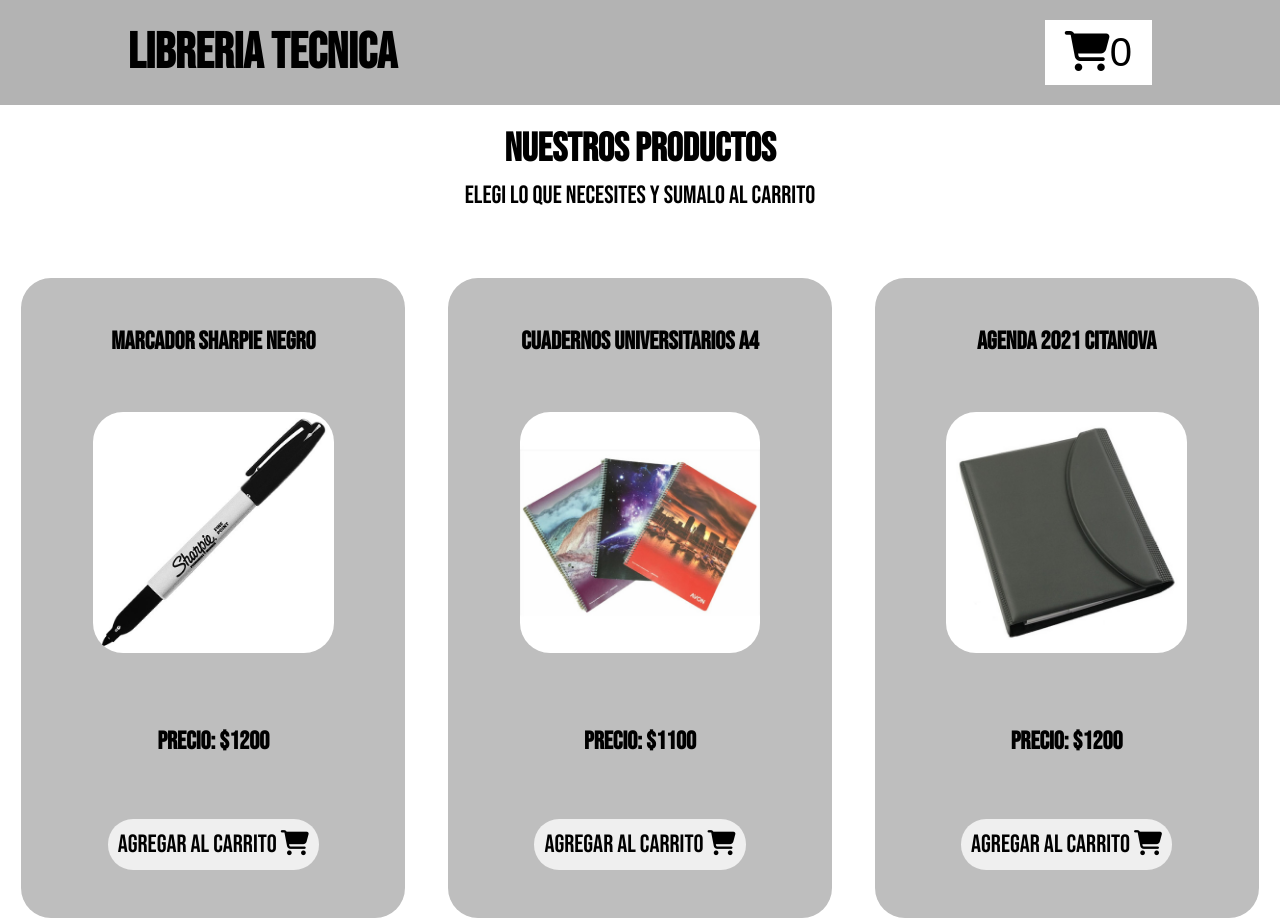
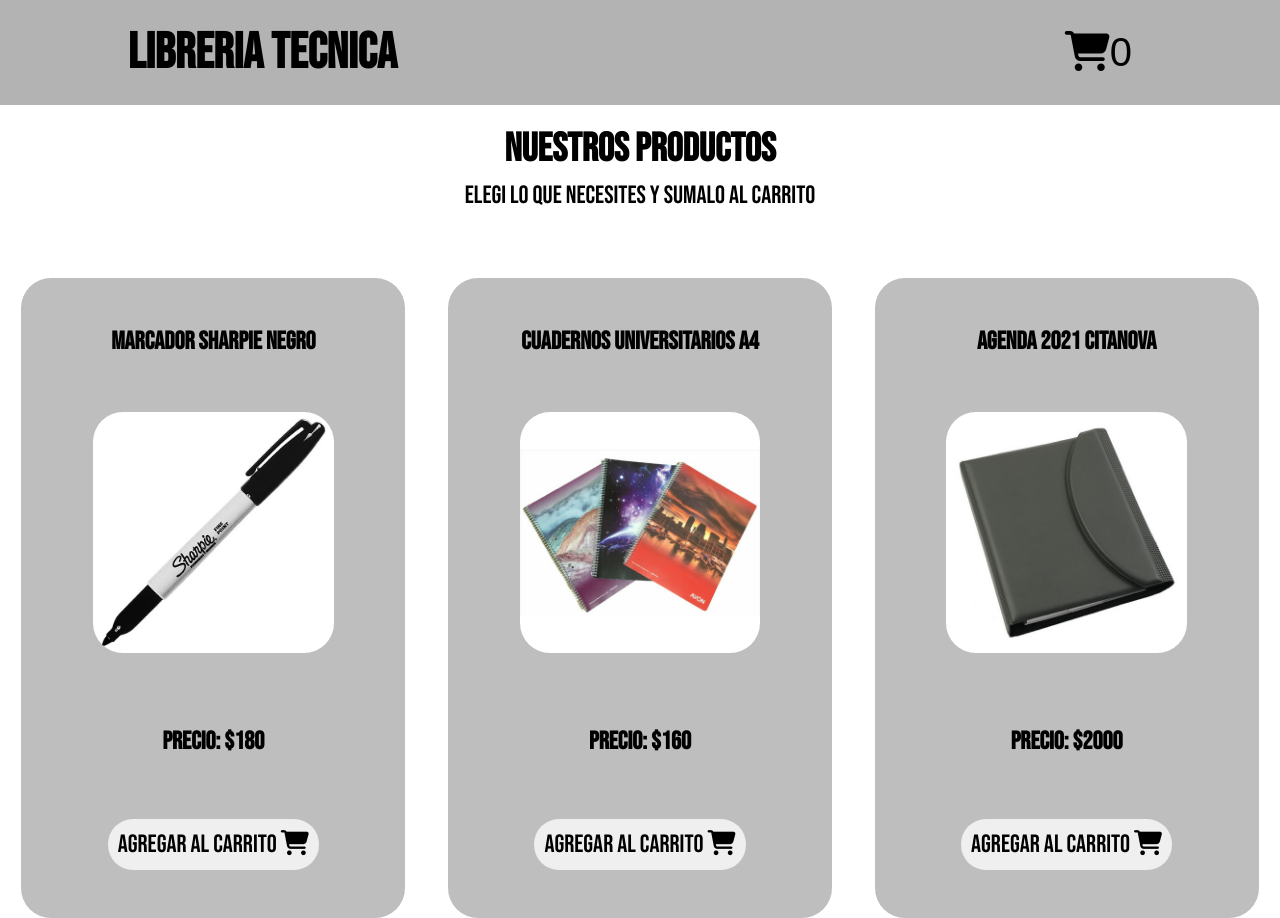
Before and after one commit to matiasfeliu92/Web-Libreria-Tecnica-ACTUALIZADO-, a plain HTML site: page WEB LIBRERIA VERSION 2/index.html in a window 1280 px wide. Shown: the top 918 px of the page. Drawn offline with Linux system fonts and the light colour scheme.

Commit message:
avances segunda entrega final

```diff
--- a/WEB LIBRERIA VERSION 2/app.js
+++ b/WEB LIBRERIA VERSION 2/app.js
@@ -31,11 +31,6 @@
 
 const carrito = []
 
-
-
-const mostrarProductos = (stockProductos) => {
-    contenedorProductos.innerHTML = ''
-
 stockProductos.forEach((producto) => {
     const div = document.createElement('div')
     div.classList.add('producto')
@@ -48,9 +43,12 @@
 
     contenedorProductos.appendChild(div)
 })
-}
 
-mostrarProductos(stockProductos)
+const productosToString = JSON.stringify(stockProductos)
+
+localStorage.setItem('productos', productosToString)
+
+console.log(stockProductos)
 
 
 // === AGREGAR AL CARRITO ===
--- a/WEB LIBRERIA VERSION 2/stock.js
+++ b/WEB LIBRERIA VERSION 2/stock.js
@@ -1,14 +1,14 @@
 let stockProductos = [
-    { id: 1, nombre: "Marcador Sharpie Negro", precio: 1200, img: './img/producto1.jpeg' },
-    { id: 2, nombre: "Cuadernos Universitarios A4", precio: 1100, img: './img/producto2.jpeg' },
-    { id: 3, nombre: "Agenda 2021 Citanova", precio: 1200, img: './img/producto3.jpeg' },
-    { id: 4, nombre: "Regla De Plastico 15cm", precio: 1400, img: './img/producto4.jpeg' },
-    { id: 5, nombre: "Cuaderno Studio A5 Rayado", precio: 1200, img: './img/producto5.jpeg' },
-    { id: 6, nombre: "Boligrafo Roller Filgo", precio: 1500, img: './img/producto6.jpeg' },
-    { id: 7, nombre: "Escuadra Pizzini 30 Cm 45º", precio: 500, img: './img/producto7.jpeg' },
-    { id: 8, nombre: "Regla Pizzini 30 Cm Verde", precio: 500, img: './img/producto8.jpeg' },
-    { id: 9, nombre: "Adhesivo Voligoma Sintetico", precio: 500, img: './img/producto9.jpeg' },
-    { id: 10, nombre: "Escuadra Tecnica Pizzini 60° X 35 Cm", precio: 700, img: './img/producto10.jpeg' },
-    { id: 11, nombre: "Agenda 2021 T/ Dura 14x20cm", precio: 700, img: './img/producto11.jpeg' },
-    { id: 12, nombre: "Cinta Adhesiva Embalaje Transparente 48mm X 100", precio: 700, img: './img/producto12.jpeg' },
+    { id: 1, nombre: "Marcador Sharpie Negro", precio: 180, img: './img/producto1.jpeg' },
+    { id: 2, nombre: "Cuadernos Universitarios A4", precio: 160, img: './img/producto2.jpeg' },
+    { id: 3, nombre: "Agenda 2021 Citanova", precio: 2000, img: './img/producto3.jpeg' },
+    { id: 4, nombre: "Regla De Plastico 15cm", precio: 80, img: './img/producto4.jpeg' },
+    { id: 5, nombre: "Cuaderno Studio A5 Rayado", precio: 1000, img: './img/producto5.jpeg' },
+    { id: 6, nombre: "Boligrafo Roller Filgo", precio: 180, img: './img/producto6.jpeg' },
+    { id: 7, nombre: "Escuadra Pizzini 30 Cm 45º", precio: 390, img: './img/producto7.jpeg' },
+    { id: 8, nombre: "Regla Pizzini 30 Cm Verde", precio: 390, img: './img/producto8.jpeg' },
+    { id: 9, nombre: "Adhesivo Voligoma Sintetico", precio: 130, img: './img/producto9.jpeg' },
+    { id: 10, nombre: "Escuadra Tecnica Pizzini 60° X 35 Cm", precio: 340, img: './img/producto10.jpeg' },
+    { id: 11, nombre: "Agenda 2021 T/ Dura 14x20cm", precio: 650, img: './img/producto11.jpeg' },
+    { id: 12, nombre: "Cinta Adhesiva Embalaje Transparente 48mm X 100", precio: 140, img: './img/producto12.jpeg' },
 ]
--- a/WEB LIBRERIA VERSION 2/styles.css
+++ b/WEB LIBRERIA VERSION 2/styles.css
@@ -71,8 +71,7 @@
     border: none;
     color: black;
     font-size: 40px;
-    background-color: white;
-    /* border-radius: 50%; */
+    background: transparent;
     padding: 10px 20px;
     transition: all .3s;
 }
@@ -80,7 +79,6 @@
 #boton-carrito:hover {
     cursor: pointer;
     color: white;
-    background-color: royalblue;
 }
 
 #boton-carrito:focus {
@@ -168,6 +166,7 @@
     padding: 20px;
     margin-top: -100%;
     transition: all .5s;
+    border-radius: 30px;
 }
 
 .modal-active .modal-carrito {
@@ -175,7 +174,7 @@
 }
 
 .modal-carrito h3 {
-    color: royalblue;
+    color: black;
     padding-bottom: 5px;
 }
 
@@ -184,7 +183,7 @@
     top: 15px;
     right: 15px;
     font-size: 20px;
-    color: royalblue;
+    color: black;
     border: none;
     background-color: white;
 }
@@ -202,17 +201,10 @@
 }
 
 .productoEnCarrito {
-    border-left: 5px solid lightblue;
-    border-bottom-left-radius: 3px;
-    border-top-left-radius: 3px;
     margin: 5px 0;
     padding: 5px 10px;
     display: flex;
     justify-content: space-between;
-}
-
-.productoEnCarrito:hover {
-    border-left: 5px solid royalblue;
 }
 
 .boton-eliminar {
```
Lines whose indentation alone changed are shown as unchanged.
